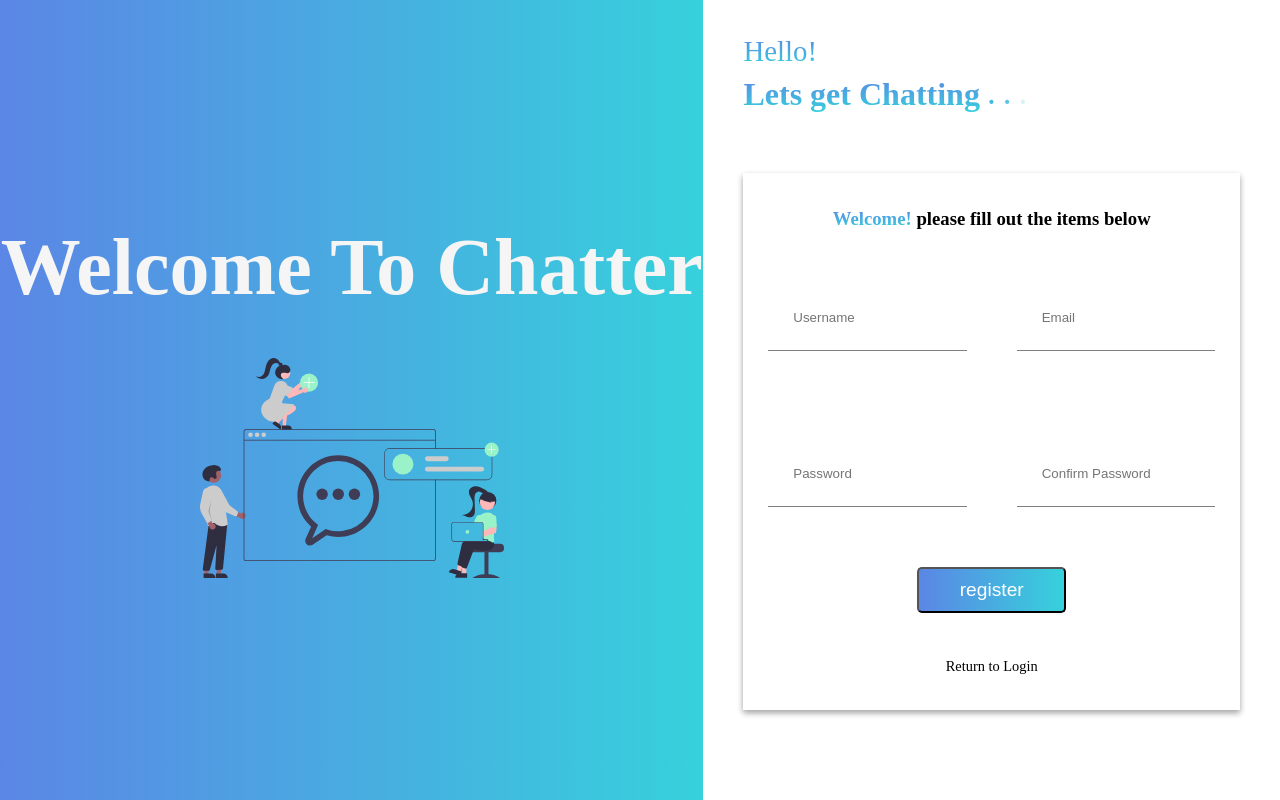
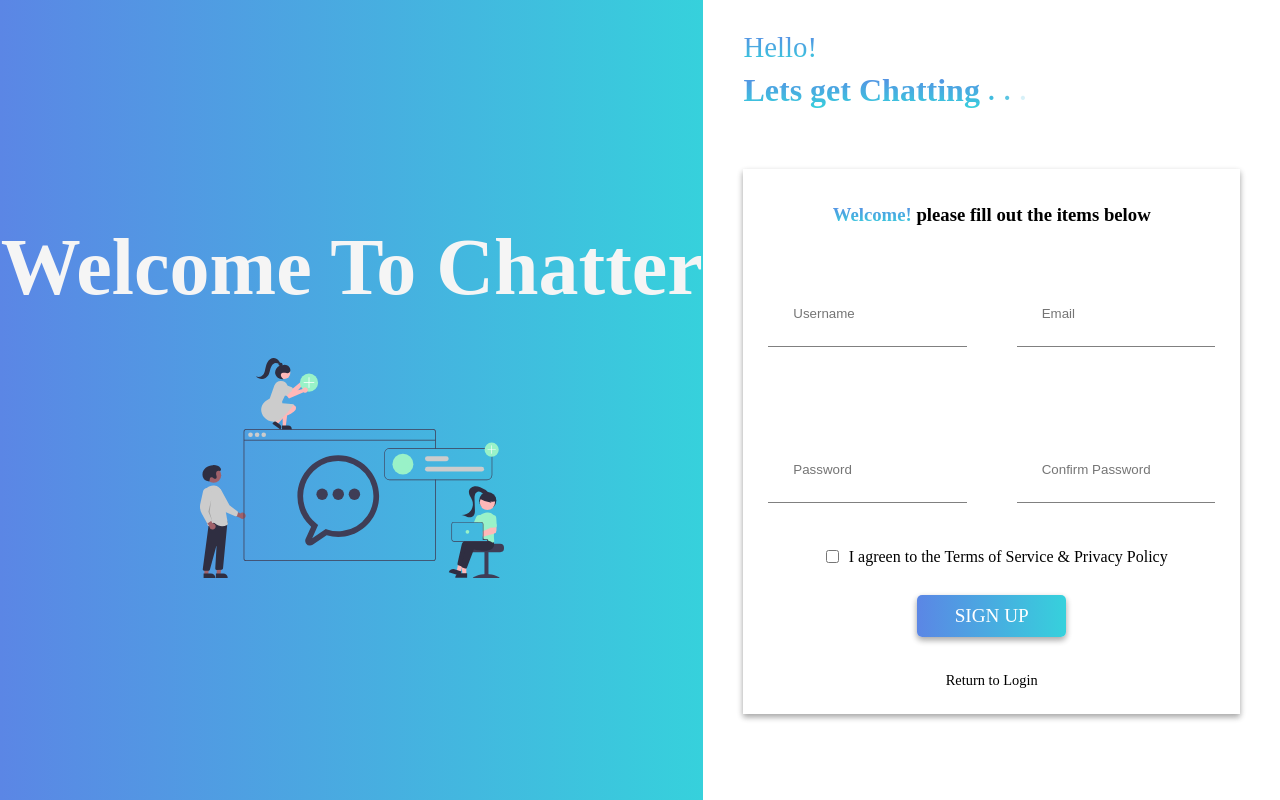
Before and after one commit to JoshuaDinh/chatter, a React (Create React App) app in the folder Client/: page / in a window 1280 px wide. Both pictures are taken after a click on the element "Create Account". Built offline with nearby package versions, Linux system fonts and the light colour scheme.

Commit message:
updated styling

```diff
--- a/Client/src/components/login/Login.js
+++ b/Client/src/components/login/Login.js
@@ -12,10 +12,10 @@ const Login = ({ setRegisterForm }) => {
       </h3>
       <div className="login-input-wrapper">
         <input className="login-input" type="text" placeholder="Email" />
-        <input className="login-input" type="text" placeholder="Password" />
+        <input className="login-input" type="password" placeholder="Password" />
       </div>
       <h5 className="login-forgot-password">Forgot Password?</h5>
-      <button className="login-button">Login</button>
+      <div className="login-button">Login</div>
       <div className="login-create-account-button" onClick={setRegisterForm}>
         Create Account
       </div>
--- a/Client/src/components/login/login.css
+++ b/Client/src/components/login/login.css
@@ -61,7 +61,10 @@
     #5b86e5,
     #36d1dc
   ); /* W3C, IE 10+/ Edge, Firefox 16+, Chrome 26+, Opera 12+, Safari 7+ */
+  box-shadow: rgba(0, 0, 0, 0.16) 0px 3px 6px, rgba(0, 0, 0, 0.23) 0px 3px 6px;
+
   color: white;
+  text-align: center;
   font-size: 1.2rem;
   cursor: pointer;
   transition: 0.25s ease-in;
--- a/Client/src/components/register/Register.js
+++ b/Client/src/components/register/Register.js
@@ -13,15 +13,23 @@ const Register = ({ setRegisterForm }) => {
       <div className="register-input-wrapper">
         <input className="register-input" type="text" placeholder="Username" />
         <input className="register-input" type="text" placeholder="Email" />
-        <input className="register-input" type="text" placeholder="Password" />
         <input
           className="register-input"
-          type="text"
+          type="password"
+          placeholder="Password"
+        />
+        <input
+          className="register-input"
+          type="password"
           placeholder="Confirm Password"
         />
       </div>
-      <button className="register-button">register</button>
-      <div className="register-create-account-button" onClick={setRegisterForm}>
+      <div className="register-policy">
+        <input type="checkbox" />
+        <p>I agreen to the Terms of Service & Privacy Policy</p>
+      </div>
+      <div className="register-button">SIGN UP</div>
+      <div className="register-return-button" onClick={setRegisterForm}>
         Return to Login
       </div>
     </form>
--- a/Client/src/components/register/register.css
+++ b/Client/src/components/register/register.css
@@ -25,6 +25,7 @@
   grid-template-columns: repeat(2, 1fr);
   grid-template-rows: repeat(2, 1fr);
   width: 90%;
+  margin-bottom: 10px;
 }
 
 .register-input {
@@ -38,7 +39,7 @@
 
 .register-button {
   width: 30%;
-  margin: 40px 0 10px 0px;
+  margin: 15px 0 10px 0px;
   padding: 10px;
   border-radius: 5px;
   flex: 1.7;
@@ -53,8 +54,9 @@
     #5b86e5,
     #36d1dc
   ); /* W3C, IE 10+/ Edge, Firefox 16+, Chrome 26+, Opera 12+, Safari 7+ */
-
+  box-shadow: rgba(0, 0, 0, 0.16) 0px 3px 6px, rgba(0, 0, 0, 0.23) 0px 3px 6px;
   color: white;
+  text-align: center;
   font-size: 1.2rem;
   cursor: pointer;
   transition: 0.25s ease-in;
@@ -64,9 +66,9 @@
   transform: scale(1.1);
 }
 
-.register-create-account-button {
+.register-return-button {
   width: 30%;
-  margin: 20px 0;
+  margin: 10px 0;
   padding: 15px;
   border: none;
   outline: none;
@@ -75,9 +77,19 @@
   font-size: 0.9rem;
   cursor: pointer;
 }
-.register-create-account-button:hover {
+.register-return-button:hover {
   background: -webkit-linear-gradient(#5b86e5, #36d1dc);
   -webkit-background-clip: text;
   -webkit-text-fill-color: transparent;
   color: #36d1dc;
 }
+
+.register-policy {
+  display: flex;
+  align-items: center;
+}
+
+.register-policy > input {
+  margin: 17px 10px;
+  cursor: pointer;
+}
```
